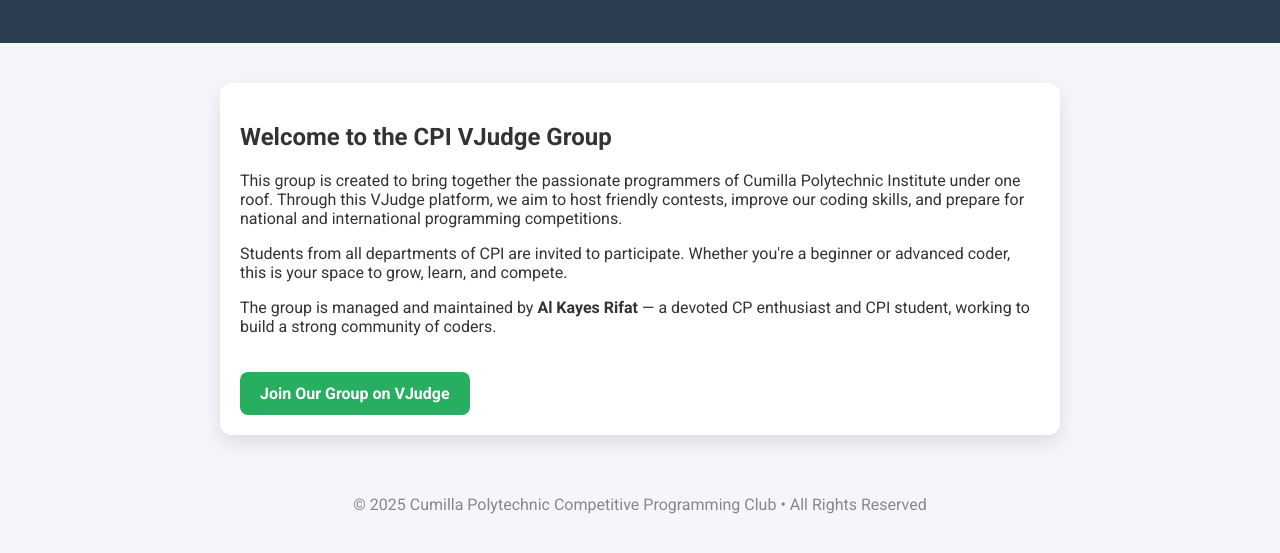
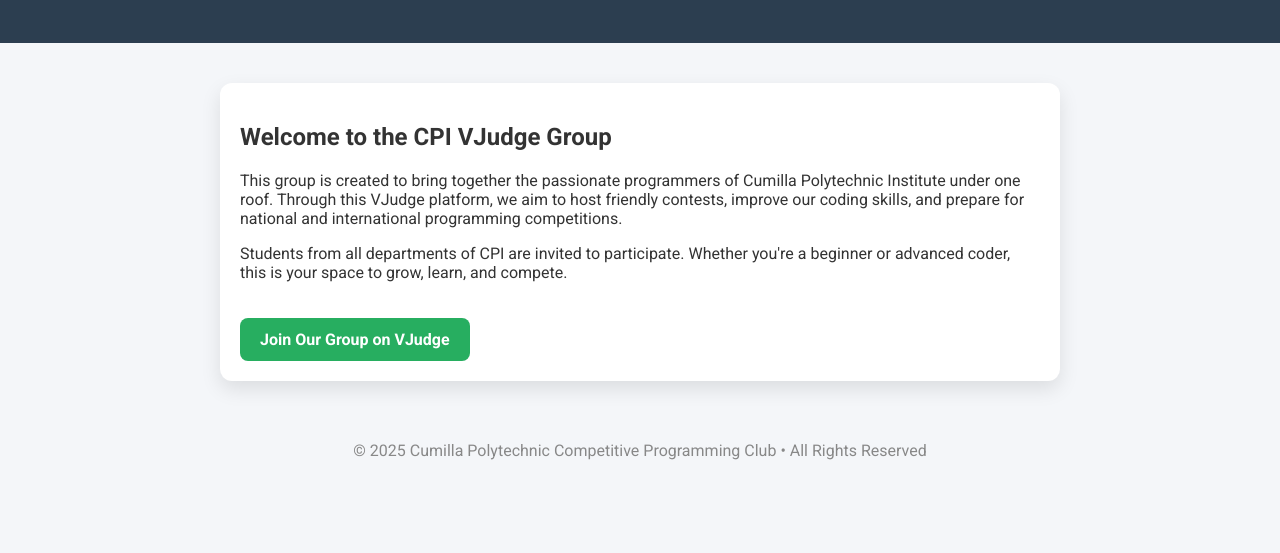
Before and after one commit to alkayesrifat/CPI-VJudge-Group, a plain HTML site: page index.html in a window 1280 px wide. Shown: the part 133-686 px from the top of the page. Drawn offline with Linux system fonts and the light colour scheme.

Commit message:
Update index.html

```diff
--- a/index.html
+++ b/index.html
@@ -120,9 +120,7 @@
     <p>
       Students from all departments of CPI are invited to participate. Whether you're a beginner or advanced coder, this is your space to grow, learn, and compete.
     </p>
-    <p>
-      The group is managed and maintained by <strong>Al Kayes Rifat</strong> — a devoted CP enthusiast and CPI student, working to build a strong community of coders.
-    </p>
+
     <a href="https://vjudge.net/group/cpi_cumilla" class="button" target="_blank">Join Our Group on VJudge</a>
   </main>
 
```
